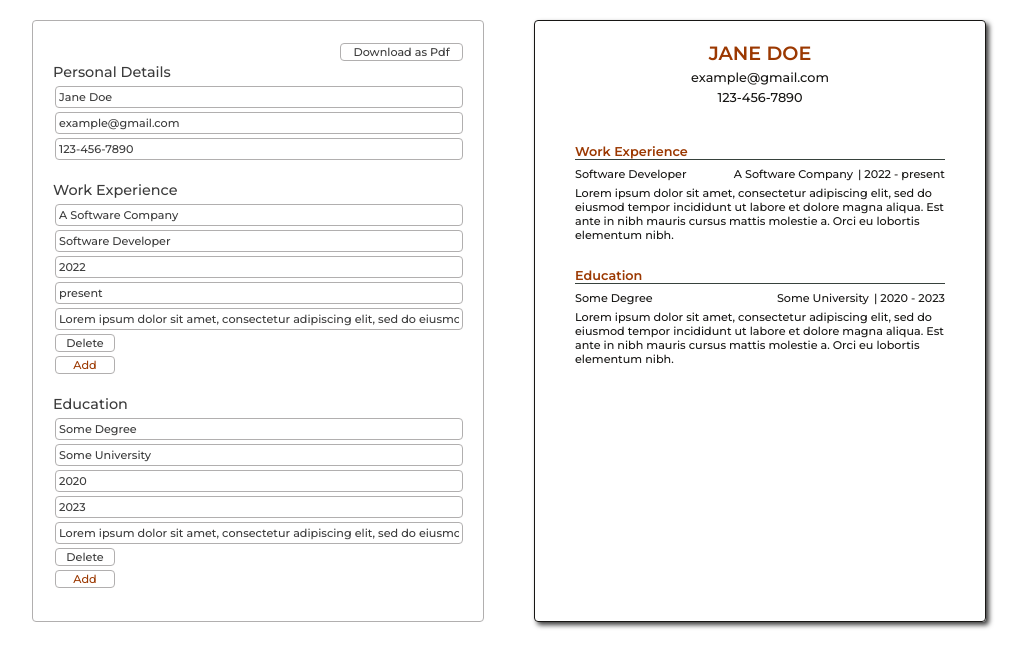
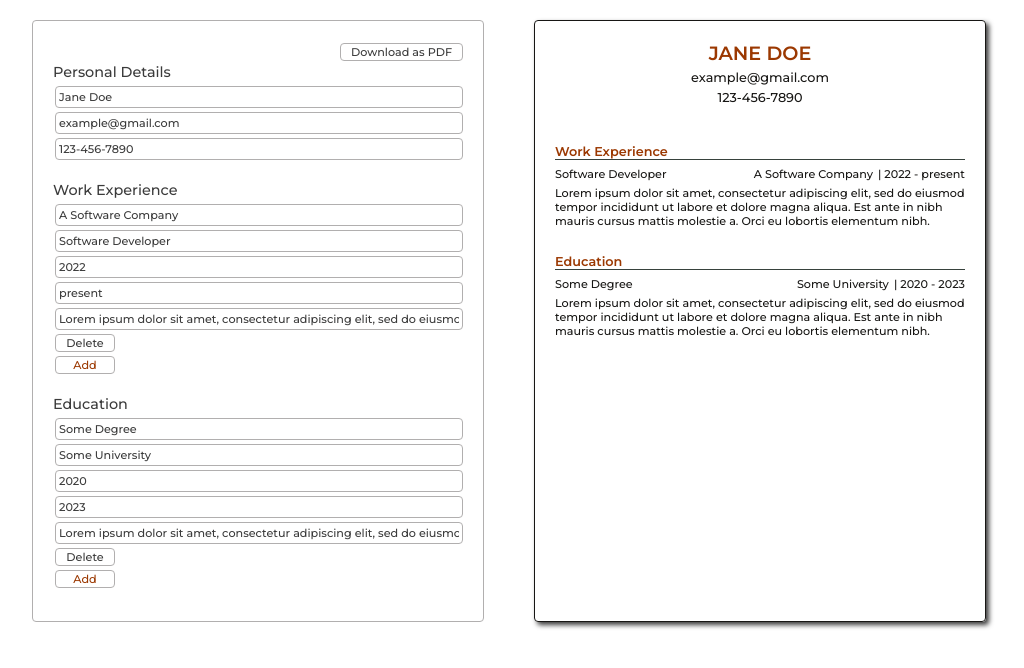
Before and after one commit to lijudu/CV-app, a React (Create React App) app in the folder cv-project/: page / in a window 1280 px wide. Shown: the top 668 px of the page, without its empty margins (131-1155 px from the left). Built offline with nearby package versions, Linux system fonts and the light colour scheme; the HTML template or start-up script is replaced by a standard one.

Commit message:
Change download button

```diff
--- a/cv-project/src/Components/App.js
+++ b/cv-project/src/Components/App.js
@@ -117,7 +117,7 @@ function App(){
         <div className='container'>
             <div className='inputContainer'>
                 <div className='input'>
-                <button type='button' className='print' onClick={handlePrint}>Download as Pdf</button>
+                <button type='button' className='print' onClick={handlePrint}>Download as PDF</button>
                 <div className='header'>Personal Details</div>
                 <PersonalInputs
                     nameInput={details.name}
--- a/cv-project/src/index.css
+++ b/cv-project/src/index.css
@@ -27,13 +27,10 @@ code {
   margin: 0;
 }
 
-.input {
+.input, .output {
   padding: 20px;
 }
 
-.output {
-  padding: 20px 40px;
-}
 
 .inputContainer {
   border: 1px solid #b1afaf;
```
